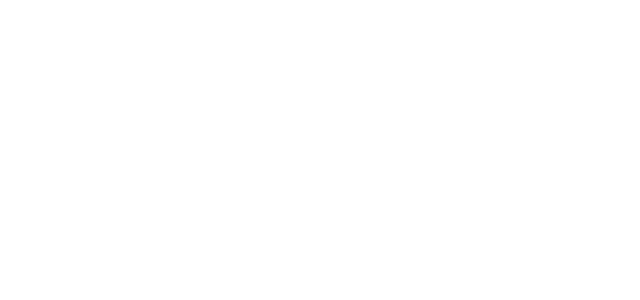
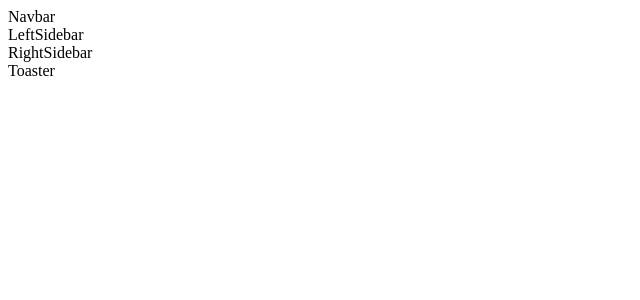
Before and after one commit to aleknovkovski/lrnp-JSM-nextjs13, a Next.js app: page / in a window 1280 px wide. Shown: the top 300 px of the page, without its empty margins (0-640 px from the left). Built offline with nearby package versions, Linux system fonts and the light colour scheme.

Commit message:
Define (root)/layout.tsx for basic structure of website

```diff
--- /dev/null
+++ b/app/(root)/layout.tsx
@@ -0,0 +1,19 @@
+import React from "react";
+
+const Layout = ({children}: { children: React.ReactNode }) => {
+    return (
+        <main className="background-light850_dark100 relative">
+            Navbar
+            <div className="flex">
+                LeftSidebar
+                <section className="flex min-h-screen flex-1 flex-col px-6 pb-6 pt-36 max-md:pb-14 sm:px-14">
+                    <div className="mx-auto w-full max-w-5xl">{children}</div>
+                </section>
+                RightSidebar
+            </div>
+            Toaster
+        </main>
+    );
+};
+
+export default Layout;
```
